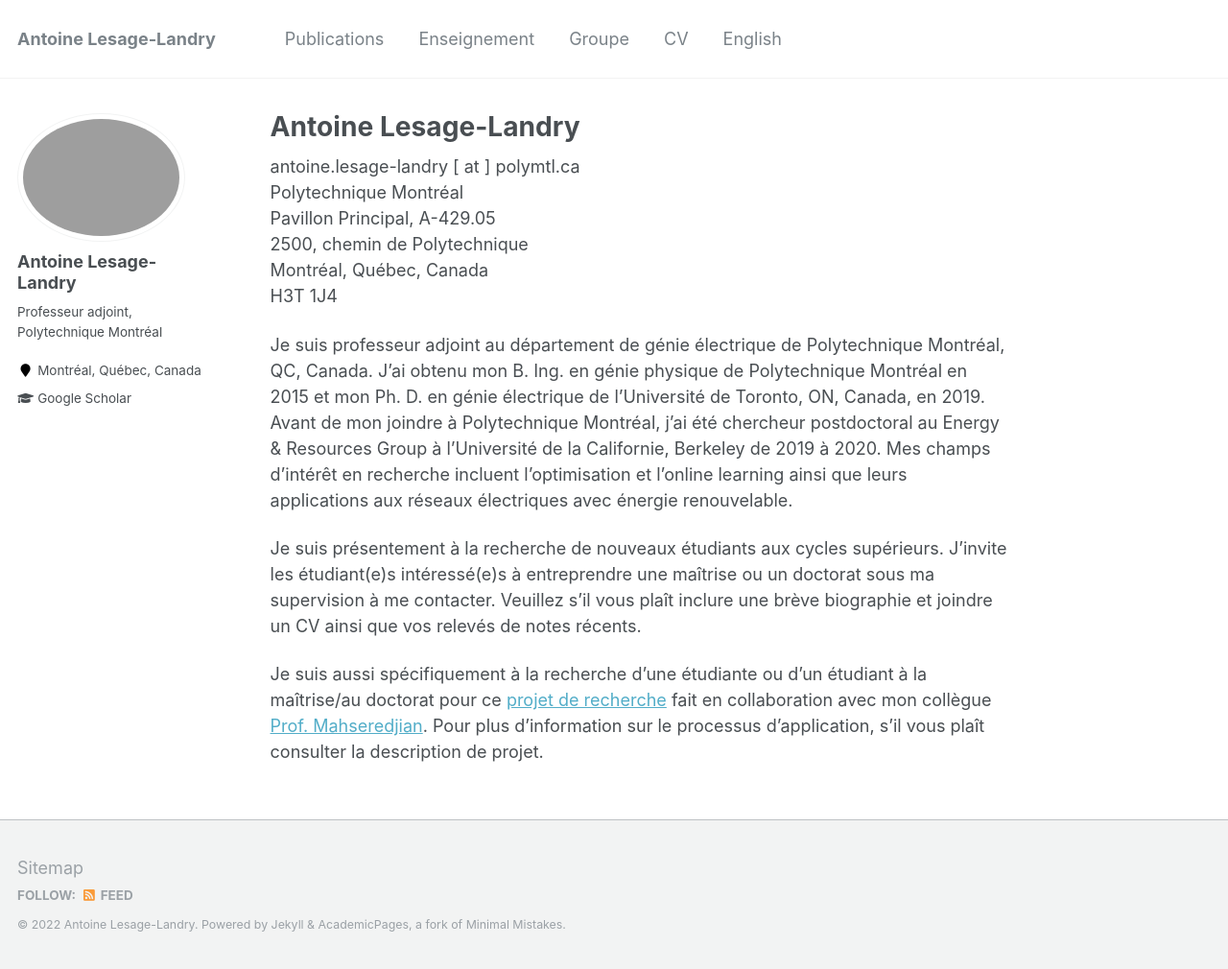
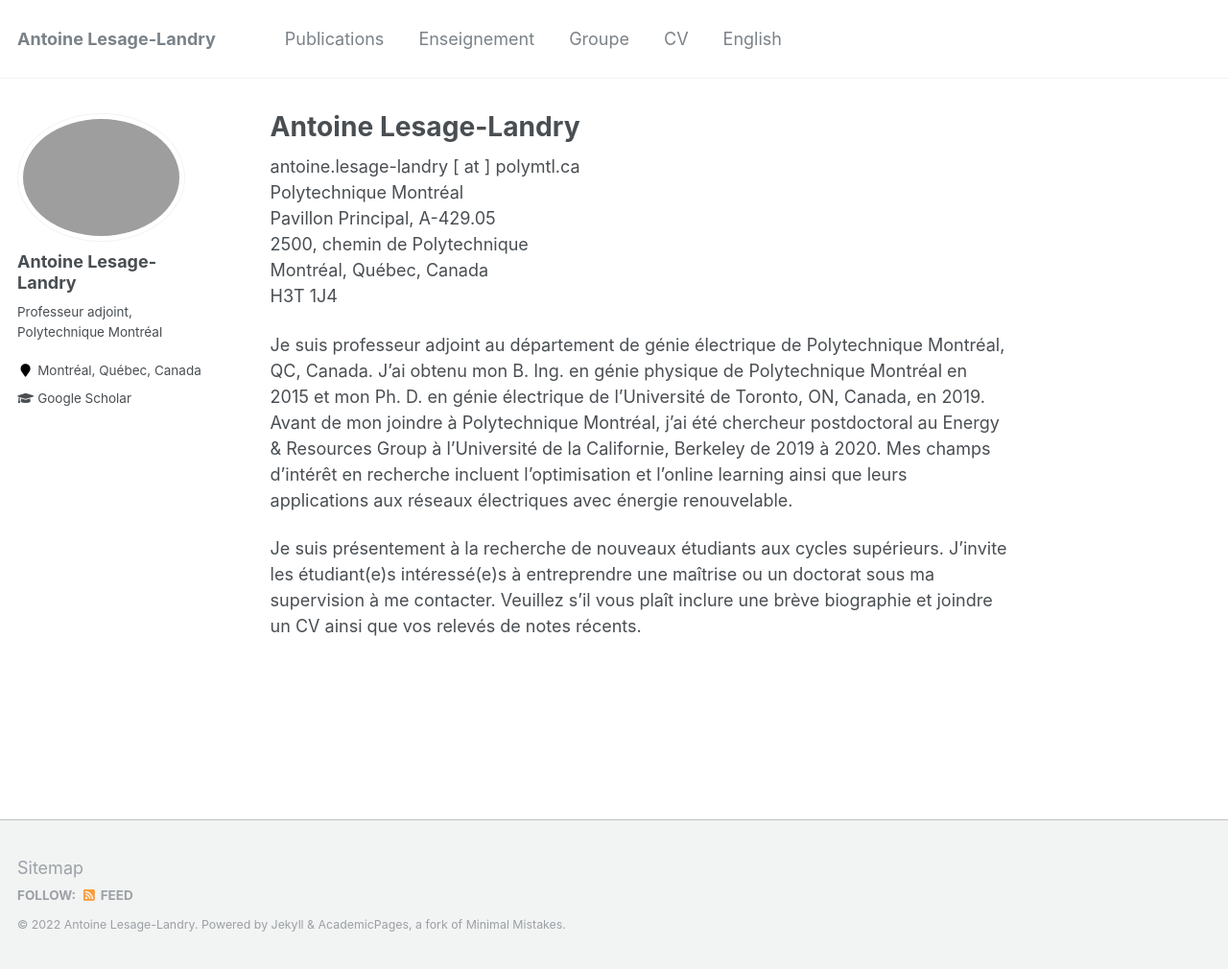
Before and after one commit to alesagelandry/fr, a Jekyll site: the page built from _pages/about.md, in a window 1280 px wide and 1010 px high. Shown: the whole window at 96% size. Built offline with Jekyll 4.4.1, drawn with Linux system fonts in a browser that asks for light colours.

Commit message:
Update about.md

```diff
--- a/_pages/about.md
+++ b/_pages/about.md
@@ -19,4 +19,4 @@ Je suis professeur adjoint au département de génie électrique de Polytechniqu
 
 Je suis présentement à la recherche de nouveaux étudiants aux cycles supérieurs. J’invite les étudiant(e)s intéressé(e)s à entreprendre une maîtrise ou un doctorat sous ma supervision à me contacter. Veuillez s’il vous plaît inclure une brève biographie et joindre un CV ainsi que vos relevés de notes récents.
 
-Je suis aussi spécifiquement à la recherche d'une étudiante ou d'un étudiant à la maîtrise/au doctorat pour ce [projet de recherche](http://alesagelandry.github.io/fr/MANA_OPF_fr.pdf) fait en collaboration avec mon collègue [Prof. Mahseredjian](https://www.polymtl.ca/expertises/mahseredjian-jean). Pour plus d'information sur le processus d'application, s'il vous plaît consulter la description de projet.
+<!--Je suis aussi spécifiquement à la recherche d'une étudiante ou d'un étudiant à la maîtrise/au doctorat pour ce [projet de recherche](http://alesagelandry.github.io/fr/MANA_OPF_fr.pdf) fait en collaboration avec mon collègue [Prof. Mahseredjian](https://www.polymtl.ca/expertises/mahseredjian-jean). Pour plus d'information sur le processus d'application, s'il vous plaît consulter la description de projet.-->
```
